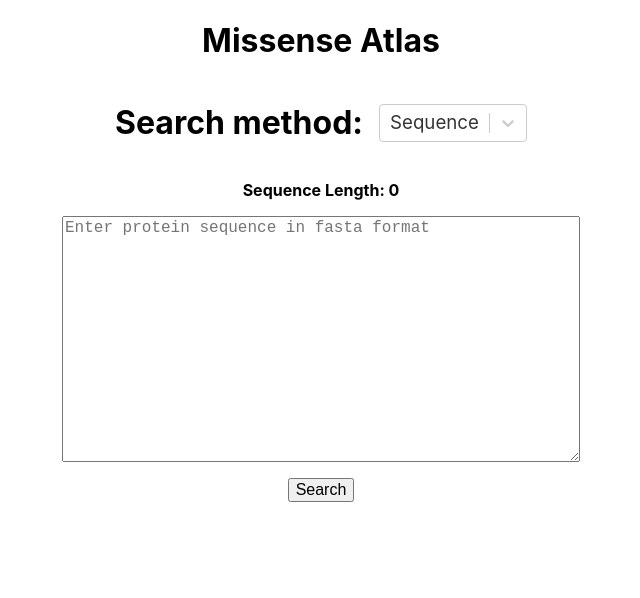
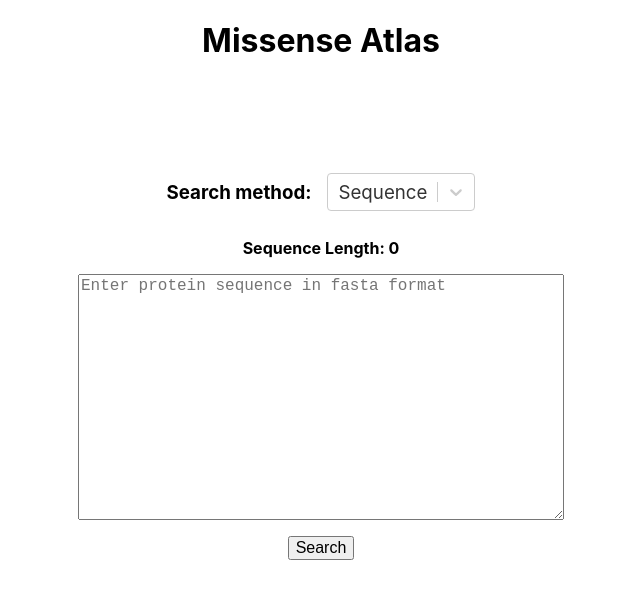
Before and after one commit to CompGenomeLab/missense_atlas, a React (Create React App) app: page / in a window 1280 px wide. Shown: the top 598 px of the page, without its empty margins (319-959 px from the left). Built offline with nearby package versions, Linux system fonts and the light colour scheme.

Commit message:
Font size scaling removed, searchbox minor changes

```diff
--- a/src/App.js
+++ b/src/App.js
@@ -1,9 +1,5 @@
-// import logo from './logo.svg';
 import React from 'react';
 import './App.css';
-// import HeatMapSvg from './components/HeatMapSvg';
-// import {UncontrolledReactSVGPanZoom} from 'react-svg-pan-zoom';
-// import { useRef, useEffect } from 'react';
 import {BrowserRouter as Router, Routes, Route} from 'react-router-dom'
 import HomePage from './routes/HomePage.js'
 import ProteinPage from './routes/ProteinPage.js'
@@ -19,13 +15,6 @@ function App() {
 
   return (
     <>
-    <h1>
-      {/* <div style={{width : 1200 ,height : 300}}>
-      <HeatMap data={data2}/>
-      </div> */}
-      {/* <HomePage/>
-      <ProteinPage/> */}
-    </h1>
       <Router>
         <Routes>
           <Route path = '/' element={<HomePage/>}/>
--- a/src/components/SearchBox/SearchBox.css
+++ b/src/components/SearchBox/SearchBox.css
@@ -13,7 +13,7 @@
 
 .text-box-field{
   margin: 0rem auto;
-  width: 40vw;
+  width: 30rem;
   display: flex;
   flex-direction: column;
   justify-content: center;
--- a/src/components/SearchBox/index.js
+++ b/src/components/SearchBox/index.js
@@ -5,7 +5,7 @@ import { IconButton } from "@mui/material";
 import CloseIcon from '@mui/icons-material/Close';
 import axios from "axios";
 import { useNavigate } from "react-router-dom";
-import { database_url,aminoacid_ordering, h1_font_size, h4_font_size, h3_font_size } from "../../config/config";
+import { database_url,aminoacid_ordering, h4_font_size, h3_font_size } from "../../config/config";
 import Select from "react-select";
 import './SearchBox.css'
 
@@ -164,7 +164,7 @@ function SearchBox(){
             Sequence Length: {trimmedProteinSequence.length}
           </h4>
           <textarea
-            style={{ width: "100%", height: "30vh", fontSize: h4_font_size, maxWidth:'90vw' }}
+            style={{ width: "100%", height: "15rem", fontSize: h4_font_size, maxWidth:'90vw', maxHeight:'60vh', minHeight:"1.2rem" }}
             placeholder="Enter protein sequence in fasta format"
             value={proteinSequence}
             onChange={(e) => setProteinSequence(() => e.target.value)}
@@ -188,7 +188,7 @@ function SearchBox(){
                 color: MD5Sum_text_area_color,
                 fontSize: h4_font_size,
               }}
-              size="45"
+              size="40"
               placeholder="Enter MD5Sum"
               value={inputMD5Sum}
               onChange={(e) =>
@@ -259,7 +259,7 @@ function SearchBox(){
     return (
       <div>
         <div style={{display:'flex', gap:'1rem', alignItems:'center', justifyContent:'center'}}>
-        <h1 style={{fontSize:h1_font_size}}>Search method: </h1>
+        <h3 style={{fontSize:h3_font_size}}>Search method: </h3>
         <div >
           <Select
             value={{
--- a/src/config/config.js
+++ b/src/config/config.js
@@ -11,12 +11,15 @@ let h1_f_size = "2rem";
 let h2_f_size = "1.5rem";
 let h3_f_size = "1.17rem";
 let h4_f_size = "1rem";
-if(window.screen.width > 1920){
-  h1_f_size = "4rem";
-  h2_f_size = "3rem";
-  h3_f_size = "2.34rem";
-  h4_f_size = "2rem";
-}
+// above are the default font_size of the html,
+// if we comment out the below line, the font sizes will be the same in each screen
+// and these variables won't be needed as without giving any style, they will have the same fontsize
+// if(window.screen.width > 1920){
+//   h1_f_size = "4rem";
+//   h2_f_size = "3rem";
+//   h3_f_size = "2.34rem";
+//   h4_f_size = "2rem";
+// }
 export const h1_font_size = h1_f_size;
 export const h2_font_size = h2_f_size;
 export const h3_font_size = h3_f_size;
--- a/src/routes/HomePage.js
+++ b/src/routes/HomePage.js
@@ -4,13 +4,14 @@ import { h1_font_size } from "../config/config";
 
 const HomePage = () => {
   return (
-    <div >
+    <div style={{display:'grid', gridTemplateRows:'auto 1fr auto', minHeight:'100vh',}} >
       <h1 style={{textAlign:'center', fontSize:h1_font_size}}>
         Missense Atlas
       </h1>
-      <div >
+      <div style={{marginTop:'5rem'}}>
         <SearchBox />
       </div>
+
 
     </div>
   );
```
Lines whose indentation alone changed are shown as unchanged.
